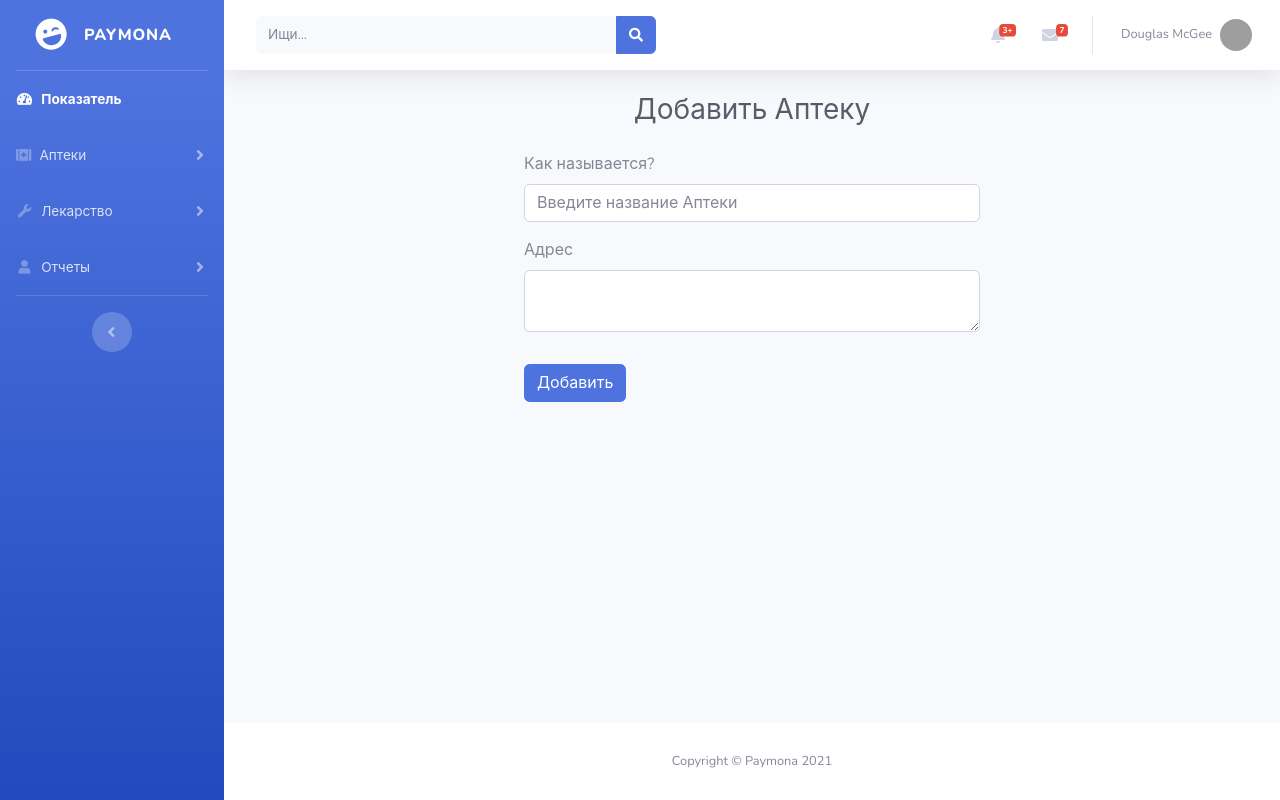
After one commit to Jacobamv/pharmacy-V3, a Flask app: page /admin/pharmacy/add in a window 1280 px wide. The commit adds this page. Run offline with Flask 2, Linux system fonts and the light colour scheme; a user stored in the database is signed in; some libraries are stand-ins or nearby versions; grey boxes are pictures that could not be loaded.

Commit message:
add pharmacy

```diff
--- a/blueprints/admin.py
+++ b/blueprints/admin.py
@@ -13,11 +13,24 @@ def Get():
     return render_template('admin/index.html')
 
 
-@bp.route('/pharmacies', methods = ['GET'])
+@bp.route('/pharmacy/list', methods = ['GET'])
 def GetPharhmacies():
     if not 'username' in session:
         return redirect('/login/')
-
     networkid = session.get('networkid')
     pharm = Pharmacy.select().where(Pharmacy.network == networkid)
     return render_template('admin/pharmacylist.html', data=pharm, length=len(pharm))
+
+@bp.route('/pharmacy/add', methods = ['GET'])
+def AddPharmacy():
+    if not 'username' in session:
+        return redirect('/login/')
+    return render_template('admin/pharmacy_add.html')
+
+@bp.route('/pharmacy/add', methods = ['POST'])
+def product_create():
+    _name = request.form.get('name')
+    _address = request.form.get('address')
+
+    pharmacy = Client().save()
+    return redirect('/client')
--- a/templates/admin/base.html
+++ b/templates/admin/base.html
@@ -48,9 +48,22 @@
                     <span>Показатель</span></a>
             </li>
 
+            <li class="nav-item">
+                <a class="nav-link collapsed" href="#" data-toggle="collapse" data-target="#collapseTwo1"
+                    aria-expanded="true" aria-controls="collapseTwo">
+                    <i class="fas fa-first-aid"></i>
+                    <span>Аптеки</span>
+                </a>
+                <div id="collapseTwo1" class="collapse" aria-labelledby="headingTwo" data-parent="#accordionSidebar">
+                    <div class="bg-white py-2 collapse-inner rounded">
+                        <a class="collapse-item" href="/admin/pharmacy/add">Добавить аптеку </a>
+                        <a class="collapse-item" href="/admin/pharmacy">Список аптек</a>
+                    </div>
+                </div>
+            </li>
 
 
-            <!-- Nav Item - Pages Collapse Menu -->
+            <!-- Nav Item - Pages Collapse Menu
             <li class="nav-item">
                 <a class="nav-link collapsed" href="#" data-toggle="collapse" data-target="#collapseTwo"
                     aria-expanded="true" aria-controls="collapseTwo">
@@ -59,11 +72,13 @@
                 </a>
                 <div id="collapseTwo" class="collapse" aria-labelledby="headingTwo" data-parent="#accordionSidebar">
                     <div class="bg-white py-2 collapse-inner rounded">
-                        <a class="collapse-item" href="/client/add">Добавить клиента</a>
-                        <a class="collapse-item" href="/client">Управлять клиентом</a>
+                        <a class="collapse-item" href="/admin/add">Добавить клиента</a>
+                        <a class="collapse-item" href="/admin/pharmacies">Управлять клиентом</a>
                     </div>
                 </div>
-            </li>
+            </li>-->
+
+
 
             <!-- Nav Item - Utilities Collapse Menu -->
             <li class="nav-item">
@@ -84,7 +99,7 @@
                 </div>
             </li>
 
-            <!-- Nav Item - Pages Collapse Menu -->
+            <!-- Nav Item - Pages Collapse Menu
             <li class="nav-item">
                 <a class="nav-link collapsed" href="#" data-toggle="collapse" data-target="#collapsePages"
                     aria-expanded="true" aria-controls="collapsePages">
@@ -97,7 +112,7 @@
                         <a class="collapse-item" href="#">Управление поставщиком</a>
                     </div>
                 </div>
-            </li>
+            </li>-->
             <!-- reports -->
             <li class="nav-item">
                 <a class="nav-link collapsed" href="#" data-toggle="collapse" data-target="#collapsePages1"
@@ -114,18 +129,9 @@
                 </div>
             </li>
 
-            <!-- Nav Item - Tables -->
-            <li class="nav-item">
-                <a class="nav-link" href="tables.html">
-                    <i class="fas fa-fw fa-table"></i>
-                    <span>Tables</span></a>
-            </li>
 
-            <li class="nav-item">
-                <a class="nav-link" href="/admin/pharmacies">
-                    <i class="fas fa-fw fa-circle"></i>
-                    <span>Аптеки</span></a>
-            </li>
+
+
 
             <!-- Divider -->
             <hr class="sidebar-divider d-none d-md-block">
--- /dev/null
+++ b/templates/admin/pharmacy_add.html
@@ -0,0 +1,35 @@
+{% extends 'admin/base.html' %}
+
+{% block idbody %}bg-gradient-primary{% endblock %}
+
+
+{% block title %}
+ Добавление Аптеки
+{% endblock %}
+
+        {% block content %}
+
+   <!-- Begin Page Content -->
+                <div class="container-fluid">
+
+                    <!-- Page Heading -->
+                    <h1 class="h3 mb-4 text-gray-800 text-center" >Добавить Аптеку</h1>
+
+                    <form method="POST">
+                        <div class="container" style="width:50%">
+                        <div class="form-group">
+                            <label for="exampleFormControlInput1">Как называется?</label>
+                            <input class="form-control" required name="name" id="exampleFormControlInput1" type="text" placeholder="Введите название Аптеки">
+                        </div>
+
+                        <div class="form-group"><label for="exampleFormControlTextarea1">Адрес</label>
+                            <textarea class="form-control" required name="address" id="exampleFormControlTextarea1" rows="2"></textarea>
+                        </div>
+                        <button type="submit" class="btn btn-primary mt-3">Добавить</button>
+                    </div>
+                    </form>
+
+                </div>
+                <!-- /.container-fluid -->
+    </div>
+    {% endblock %}
--- a/test.py
+++ b/test.py
@@ -4,4 +4,4 @@ net = Network(name = 'Сеть аптек "Ясное солнышко"').save()
 
 us = Users(username = "Admin", password = 'admin', role = 'admin', fio="Adminov Admin Adminovich", network = 1).save()
 
-pharmacies = Pharmacy(name = 'Аптека Ясное солнышко Караболо', network = 1).save()
+pharmacies = Pharmacy(name = 'Аптека Ясное солнышко Караболо', network = 1, address='Караболо').save()
```
Also changed, not shown: models.py (+11 -1 lines), db.db.
